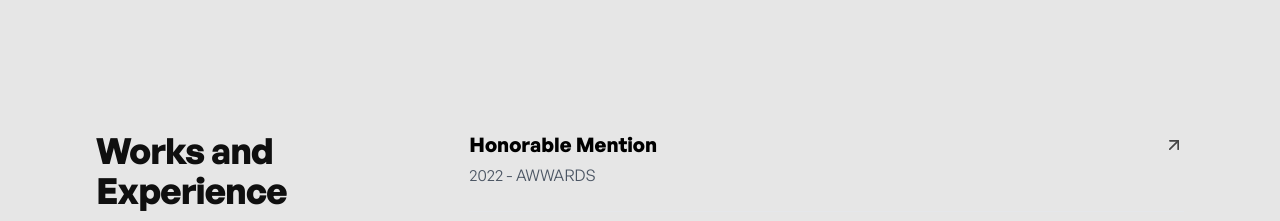
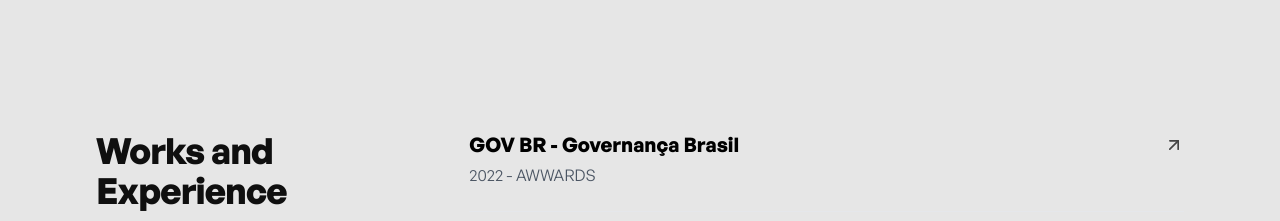
Before and after one commit to thbueno/ghosthands, a Next.js app: page / in a window 1280 px wide. Shown: the part 6820-7041 px from the top of the page. Built offline with nearby package versions, Linux system fonts and the light colour scheme.

Commit message:
another one

```diff
--- a/components/awards-section.tsx
+++ b/components/awards-section.tsx
@@ -14,7 +14,7 @@ interface Award {
 const awards: Award[] = [
   {
     id: "honorable-mention",
-    title: "Honorable Mention",
+    title: "GOV BR - Governança Brasil",
     year: "2022",
     organization: "AWWARDS",
     url: "#",
```
